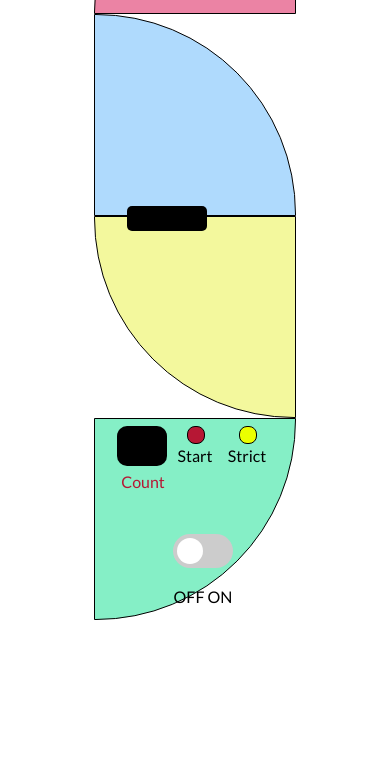
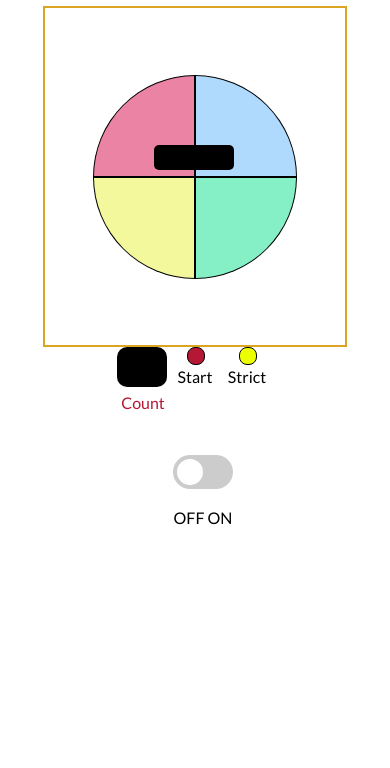
Before and after one commit to carlosreyc/simonkappa, a plain HTML site: page index.html in a window 390 px wide. Shown: the part 76-844 px from the top of the page. Drawn offline with Linux system fonts and the light colour scheme.

Commit message:
added web responsiveness

```diff
--- a/style.css
+++ b/style.css
@@ -143,14 +143,30 @@ div.strict-btn + p {
 }
 
 /*For devices max width 500px*/
-@media only screen and (max-width: 479px) {
+@media only screen and (max-width: 500px) {
 .color {
 
-  width: 100px;
-  height: 100px;
-  flex-basis: 100px;
+  max-width: 100px;
+  max-height: 100px;
+  flex-basis: 200px;
   align-self: center;
-  border: 1px solid #000;
+  border: 2 px solid #000;
+}
+.container {
+  display: flex;
+  align-content: center;
+  justify-content: center;
+  max-width: 300px;
+  min-height: 300px;
+  margin: 0 auto;
+  flex-wrap: wrap;
+  position: relative;
+  border: 2px solid goldenrod;
+}
+.status {
+  position: absolute;
+  top: 137px;
+  right: 111px;
 }
 }
 
```
